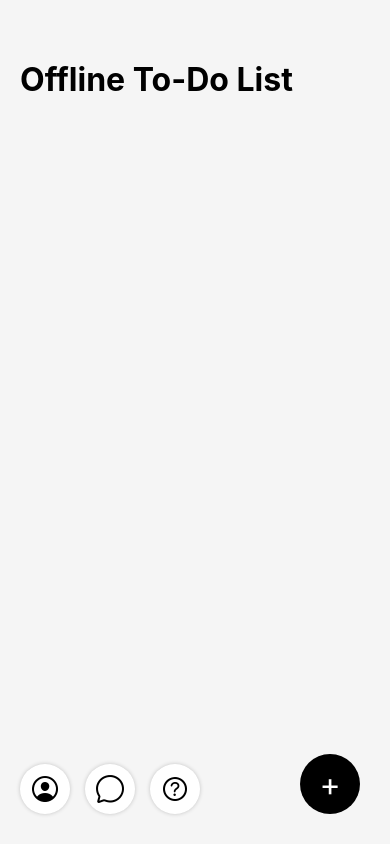
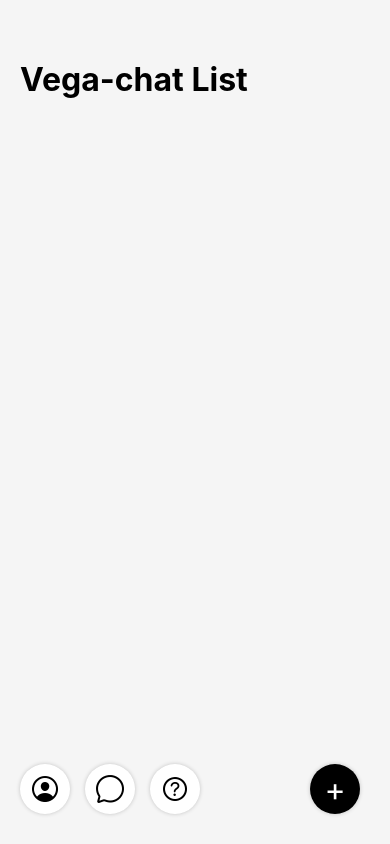
Before and after one commit to Turdiyevv/native-weather, a React Native app: screen /MainPage in a window 390 px wide. Built offline with nearby package versions, Linux system fonts and the light colour scheme.

Commit message:
btn style

```diff
--- a/pages/Main.tsx
+++ b/pages/Main.tsx
@@ -38,7 +38,7 @@ export default function MainPage({ navigation }) {
 
   return (
     <View style={styles.container}>
-      <Text style={styles.title}>Offline To-Do List</Text>
+      <Text style={styles.title}>Vega-chat List</Text>
 
       <FlatList
         data={tasks}
@@ -71,7 +71,14 @@ export default function MainPage({ navigation }) {
 const styles = StyleSheet.create({
   container: { flex: 1, paddingTop: 60, paddingHorizontal: 20, backgroundColor: "#f5f5f5" },
   title: { fontSize: 32, fontWeight: "bold", marginBottom: 20 },
-  addButton: { backgroundColor: "black", width: 60, height: 60, borderRadius: 30, justifyContent: "center", alignItems: "center", position: "absolute", bottom: 30, right: 30 },
+  addButton: {
+      backgroundColor: "black", width: 50, height: 50, borderRadius: 30, justifyContent: "center",
+      alignItems: "center", position: "absolute", bottom: 30, right: 30,
+      shadowColor: "#000",
+      shadowOpacity: 0.2,
+      shadowRadius: 4,
+      elevation: 5,
+  },
   addText: { color: "white", fontSize: 32 },
     leftButtons: {
     position: "absolute",
```
